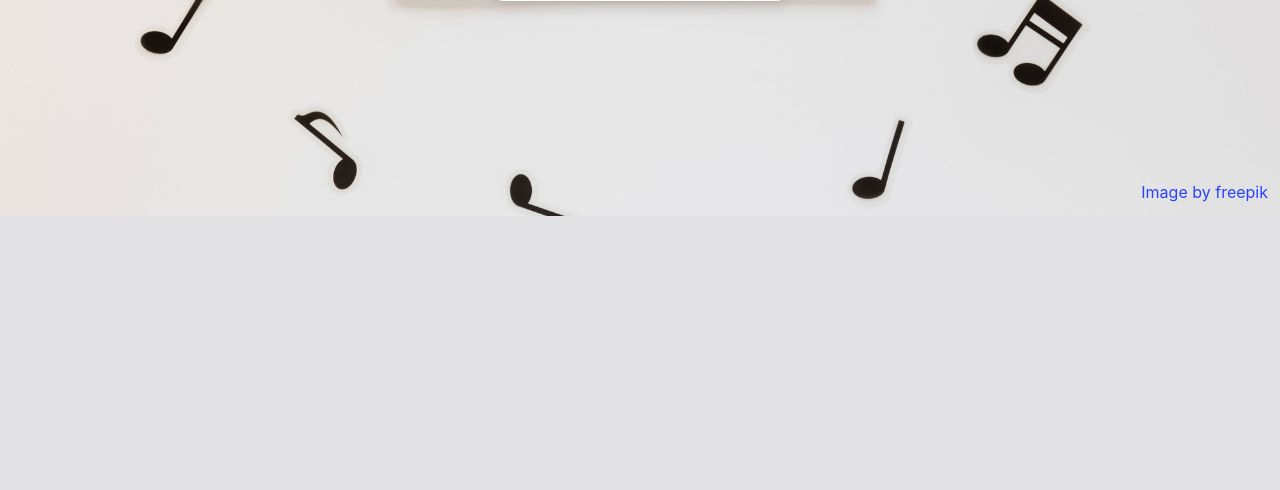
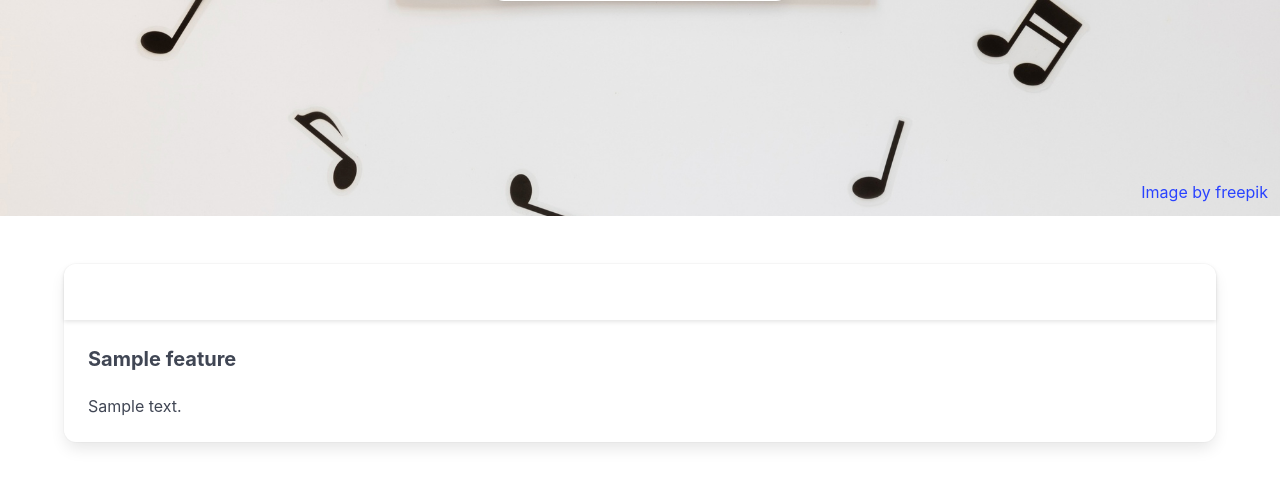
Before and after one commit to melomatch/melomatch, a Django app: template web/templates/web/pages/landing.html in a window 1280 px wide. Shown: the part 584-1074 px from the top of the page. Before the commit the page ends 800 px from the top, so only its background shows below. Run offline with Django 5.2, Linux system fonts and the light colour scheme; the template is opened without the code that fills it: most values are stand-ins (such as "Sample title", 1, 10 or a date in 2020).

Commit message:
feat(landing): add features cards
Refs: #27

```diff
--- a/pyproject.toml
+++ b/pyproject.toml
@@ -32,7 +32,7 @@ line-length = 100
 select = ["F", "E", "W", "C90", "I", "N", "UP", "ANN", "ASYNC", "S", "BLE", "B", "A", "COM", "C4",
     "DJ", "EM", "FA", "ICN", "G", "INP", "PIE", "T20", "PYI", "PT", "Q", "RSE", "RET", "SLF", "SIM",
     "TID", "TCH", "INT", "ARG", "PTH", "ERA", "PGH", "PL", "TRY", "FLY", "PERF", "LOG", "RUF"]
-ignore = ["RUF001", "RUF012"]
+ignore = ["RUF001", "RUF012", "COM812"]
 
 [tool.ruff.lint.flake8-annotations]
 ignore-fully-untyped = true
--- a/web/templates/web/pages/landing.html
+++ b/web/templates/web/pages/landing.html
@@ -35,6 +35,23 @@
         </a>
     </div>
   </section>
+  <div class="grid is-gap-8 mt-6 pb-5 container">
+    {% for feature in features %}
+      <div class="card cell {% if forloop.last %}mb-5{% endif %}">
+      <header class="card-header p-4 is-flex is-justify-content-center">
+        <span class="icon">
+          <i class="fas {{ feature.icon }}"></i>
+        </span>
+      </header>
+      <div class="card-content">
+        <div class="content">
+          <p class="is-size-5 has-text-weight-bold">{{ feature.title }}</p>
+          <p>{{ feature.description }}</p>
+        </div>
+      </div>
+    </div>
+    {% endfor %}
+  </div>
 {% endblock %}
 
 {% block scripts %}
```
Also changed, not shown: web/views.py (+25 -0 lines).
